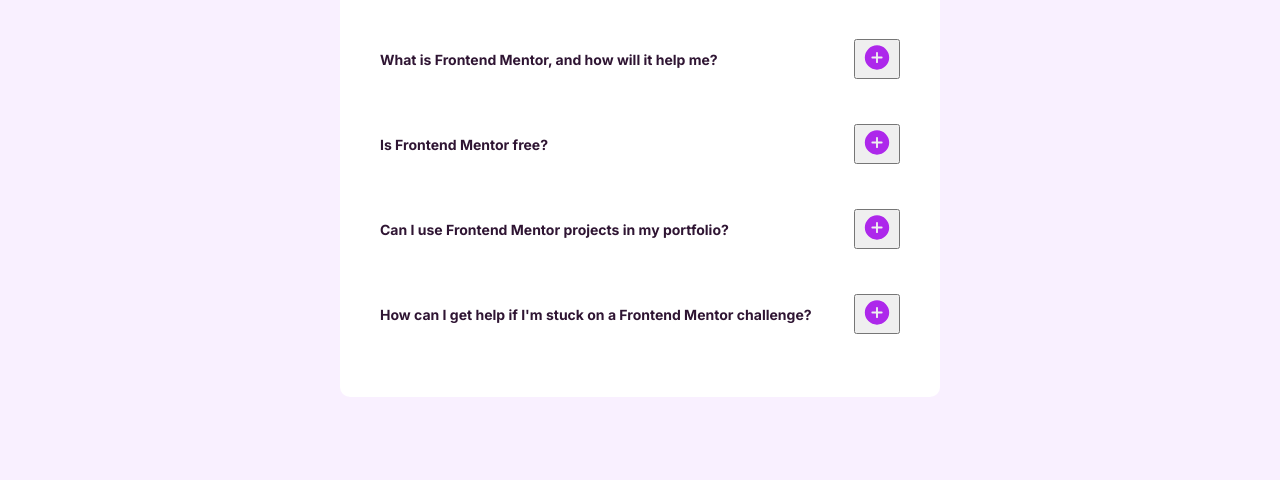
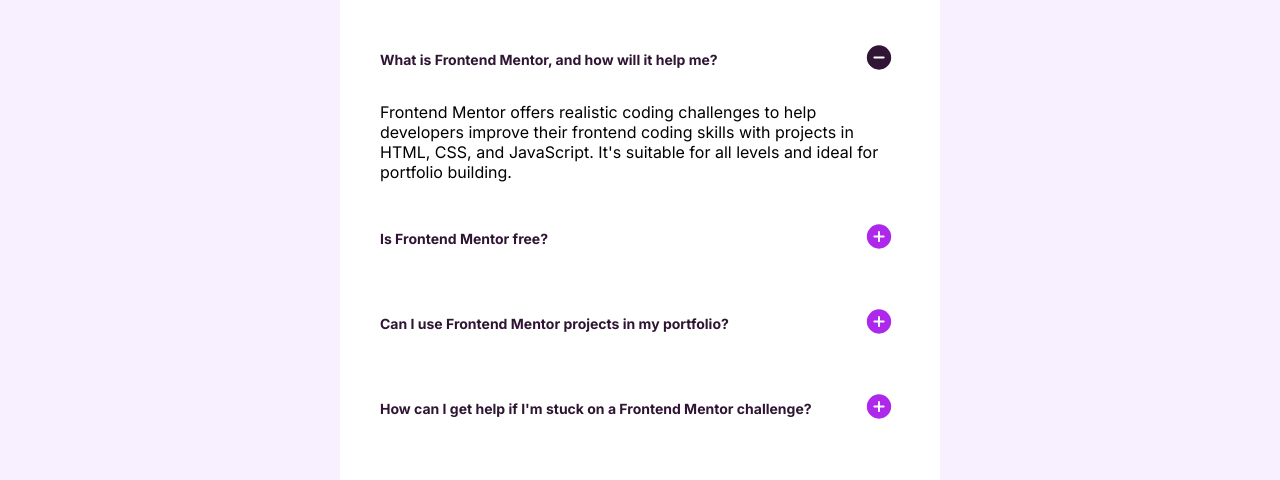
Before and after one commit to Francesiyamu/FAQ-accordion, a plain HTML site: page index.html in a window 1280 px wide. Shown: the part 320-800 px from the top of the page. Drawn offline with Linux system fonts and the light colour scheme.

Commit message:
Improve html structure

```diff
--- a/index.html
+++ b/index.html
@@ -7,10 +7,9 @@
   <link rel="preconnect" href="https://fonts.gstatic.com" crossorigin>
   <link href="https://fonts.googleapis.com/css2?family=Figtree:ital,wght@0,300..900;1,300..900&family=Inter:ital,opsz,wght@0,14..32,100..900;1,14..32,100..900&family=Work+Sans:ital,wght@0,100..900;1,100..900&display=swap" rel="stylesheet">
   <link rel="icon" type="image/png" sizes="32x32" href="./assets/images/favicon-32x32.png">
-  <link rel="stylesheet" href="CSS/style.css">
+  <link rel="stylesheet" href="css/style.css">
+  <script defer src="JS/faq.js"></script>
   <title>Frontend Mentor | FAQ accordion</title>
-
-
 </head>
 <body>
 
@@ -27,19 +26,13 @@
       <div class="faq-container-content">
         <div class="faq">
           <div class="faq-question">
-            <p>What is Frontend Mentor, and how will it help me?</p>
-            <div class="btn">
-              <button  aria-expanded="false" aria-controls="faq1" >
-                <img class="image" src="assets/images/icon-plus.svg" alt="Expand FAQ">
+            <p class="quiz-text">What is Frontend Mentor, and how will it help me?</p>
+              <button  aria-expanded="true" aria-controls="faq1" class="btn" >
+                <img class="icon-plus hidden" src="assets/images/icon-plus.svg" alt="Expand FAQ">
+                <img class="icon-minus" src="assets/images/icon-minus.svg" alt="Collapse FAQ">
               </button>
-
-              <!------
-              <button aria-expanded="false" aria-controls="faq1">
-                <img src="assets/images/icon-minus.svg" alt="Expand FAQ">
-              </button> -->
-            </div>
           </div>
-          <article id=" faq1" hidden>
+          <article id="faq1" class="answer visible">
             Frontend Mentor offers realistic coding challenges to help developers improve their
             frontend coding skills with projects in HTML, CSS, and JavaScript. It's suitable for
             all levels and ideal for portfolio building.
@@ -49,17 +42,12 @@
         <div class="faq">
           <div class="faq-question">
             <p>Is Frontend Mentor free?</p>
-            <div class="btn">
-              <button  aria-expanded="false" aria-controls="faq1" >
-                <img class="image" src="assets/images/icon-plus.svg" alt="Expand FAQ">
+              <button  aria-expanded="false" aria-controls="faq2" class="btn" >
+                <img class="icon-plus" src="assets/images/icon-plus.svg" alt="Expand FAQ">
+                <img class="icon-minus hidden" src="assets/images/icon-minus.svg" alt="Collapse FAQ">
               </button>
-              <!------
-              <button aria-expanded="false" aria-controls="faq1">
-                <img src="assets/images/icon-minus.svg" alt="Expand FAQ">
-              </button> --->
-            </div>
           </div>
-          <article id="faq2" hidden>
+          <article id="faq2" class="answer">
             Yes, Frontend Mentor offers both free and premium coding challenges, with the free
             option providing access to a range of projects suitable for all skill levels.
           </article>
@@ -68,17 +56,12 @@
         <div class="faq">
           <div class="faq-question">
             <p>Can I use Frontend Mentor projects in my portfolio?</p>
-            <div class="btn">
-              <button  aria-expanded="false" aria-controls="faq1" >
-                <img class="image" src="assets/images/icon-plus.svg" alt="Expand FAQ">
+              <button  aria-expanded="false" aria-controls="faq3" class="btn">
+                <img class="icon-plus" src="assets/images/icon-plus.svg" alt="Expand FAQ">
+                <img class="icon-minus hidden" src="assets/images/icon-minus.svg" alt="Collapse FAQ">
               </button>
-              <!------
-              <button aria-expanded="false" aria-controls="faq1">
-                <img src="assets/images/icon-minus.svg" alt="Expand FAQ">
-              </button>  -->
-            </div>
           </div>
-          <article id="faq3" hidden>
+          <article id="faq3" class="answer">
               Yes, you can use projects completed on Frontend Mentor in your portfolio. It's an excellent
               way to showcase your skills to potential employers!
           </article>
@@ -87,32 +70,22 @@
         <div class="faq">
           <div class="faq-question">
             <p>How can I get help if I'm stuck on a Frontend Mentor challenge?</p>
-            <div class="btn">
-              <button  aria-expanded="false" aria-controls="faq1" >
-                <img class="image" src="assets/images/icon-plus.svg" alt="Expand FAQ">
+              <button  aria-controls="faq4" class="btn">
+                <img class="icon-plus" src="assets/images/icon-plus.svg" alt="Expand FAQ">
+                <img class="icon-minus hidden" src="assets/images/icon-minus.svg" alt="Collapse FAQ">
               </button>
-              <!------
-              <button aria-expanded="false" aria-controls="faq1">
-                <img src="assets/images/icon-minus.svg" alt="Expand FAQ">
-              </button> -->
-            </div>
           </div>
-          <article id="faq4" hidden>
+          <article id="faq4" class="answer">
             The best place to get help is inside Frontend Mentor's Discord community. There's a help
             channel where you can ask questions and seek support from other community members.
           </article>
         </div>
       </div>
-
     </div>
-  </section>
-
-
+  </main>
   <footer class="attribution">
     Challenge by <a href="https://www.frontendmentor.io?ref=challenge" target="_blank">Frontend Mentor</a>.
     Coded by <a href="#">Frances Iyamu</a>.
   </footer>
-
-  <script src="JS/faq.js"></script>
 </body>
 </html>
```
